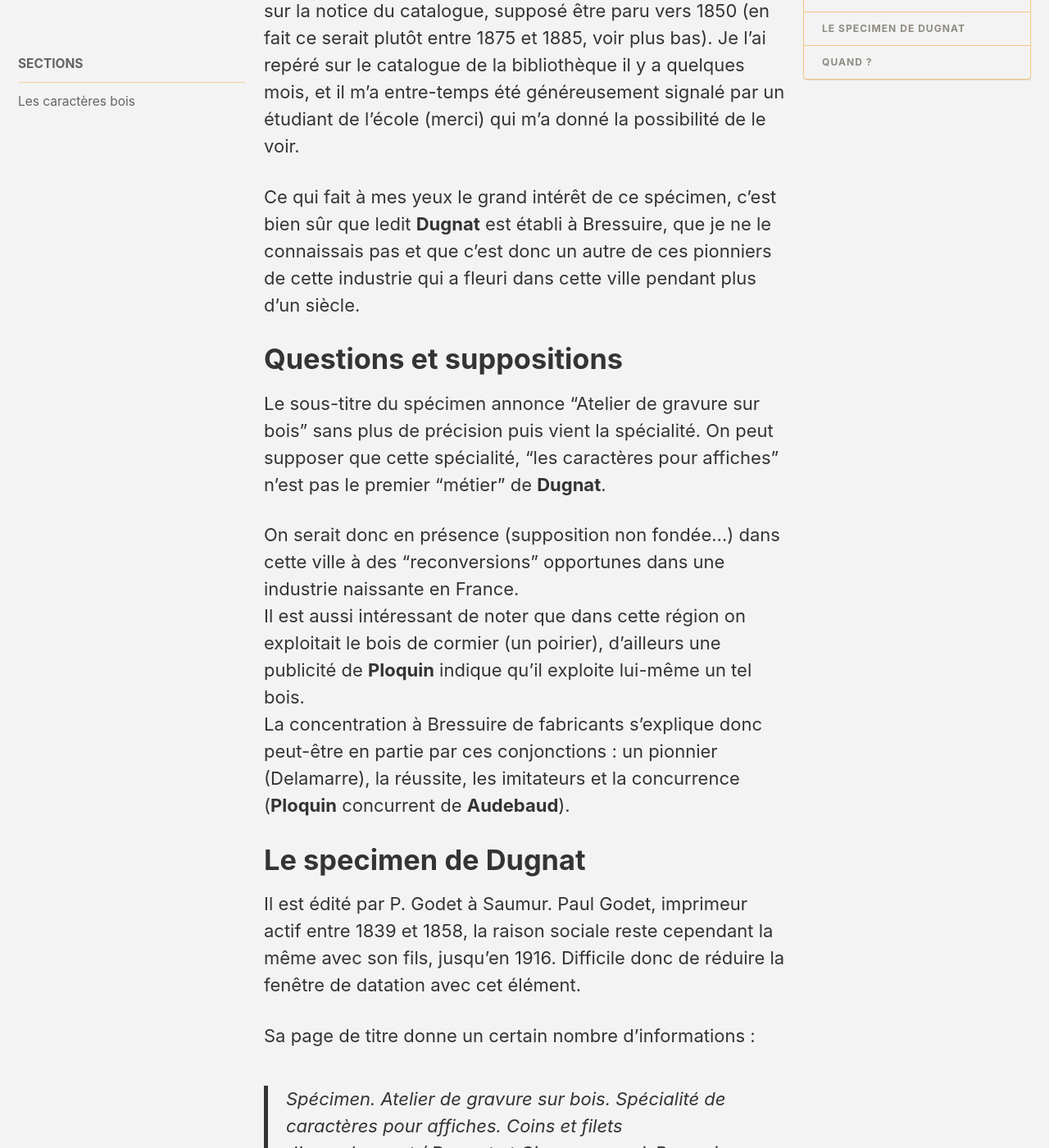
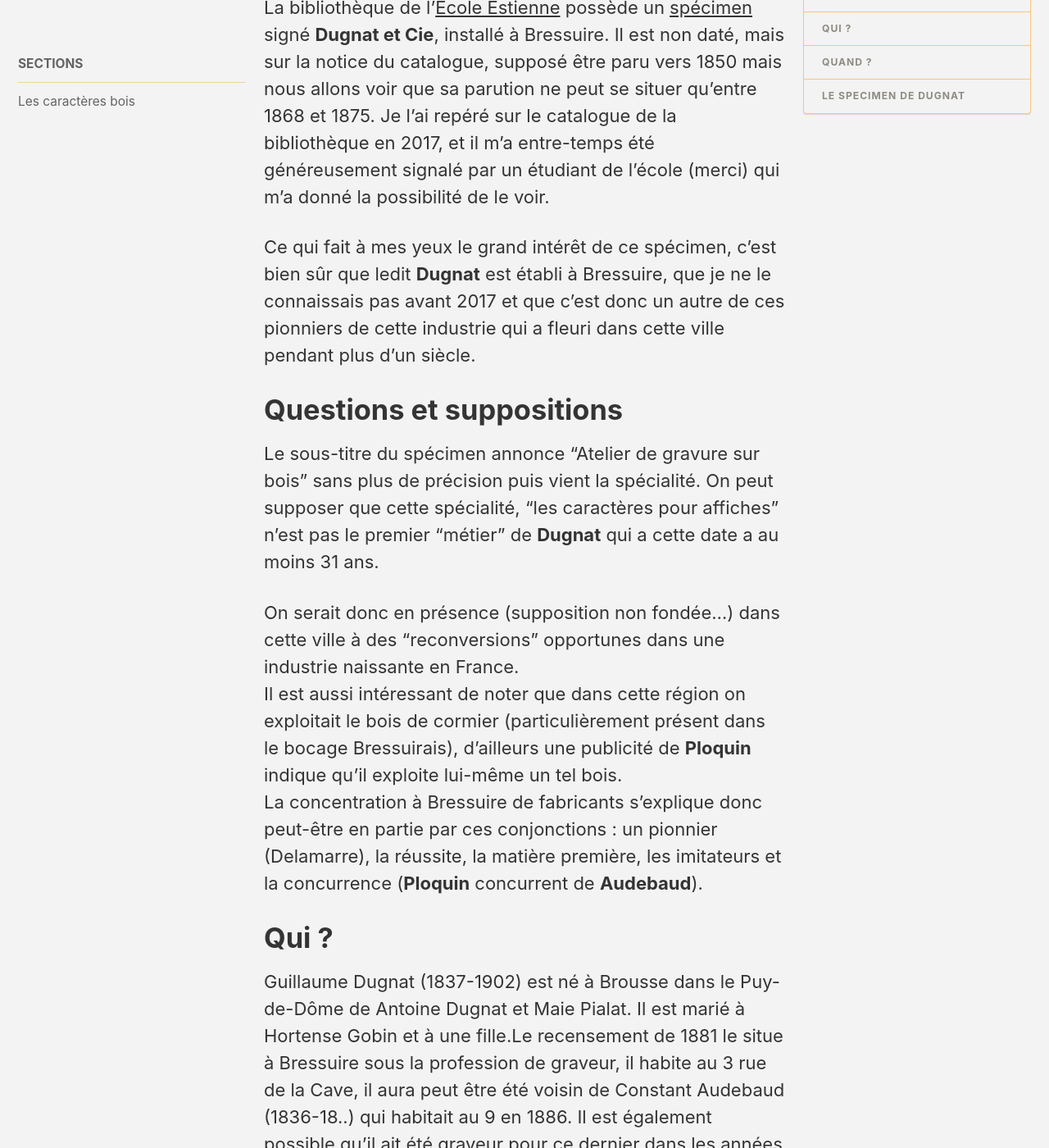
Before and after one commit to ampersandpresslab/carnetlab, a Jekyll site: the page built from _posts/2017-11-13-billet-dugnat.md, in a window 1280 px wide and 1400 px high, scrolled down 1388 px. Shown: the whole window at 82% size. Built offline with Jekyll 4.4.1, drawn with Linux system fonts in a browser that asks for light colours; some of the changed text lies outside the part shown.

Commit message:
maj billet Dugnat

```diff
--- a/_posts/2017-11-13-billet-dugnat.md
+++ b/_posts/2017-11-13-billet-dugnat.md
@@ -23,21 +23,33 @@ toc_label: Sommaire
 toc_icon: list
 ---
 
-La bibliothèque de l'[École Estienne](http://www.ecole-estienne.paris/) possède un [spécimen](http://bibliotheques-specialisees.paris.fr/ark:/73873/pf0002107187?highlight=dugnat) signé **Dugnat et Cie**, installé à Bressuire. Il est non daté, mais sur la notice du catalogue, supposé être paru vers 1850 (en fait ce serait plutôt entre 1875 et 1885, voir plus bas). Je l'ai repéré sur le catalogue de la bibliothèque il y a quelques mois, et il m'a entre-temps été généreusement signalé par un étudiant de l'école (merci) qui m'a donné la possibilité de le voir.
+Article de 2017 mis à jour en 2022.
 
-Ce qui fait à mes yeux le grand intérêt de ce spécimen, c'est bien sûr que ledit **Dugnat** est établi à Bressuire, que je ne le connaissais pas et que c'est donc un autre de ces pionniers de cette industrie qui a fleuri dans cette ville pendant plus d'un siècle.
+La bibliothèque de l'[École Estienne](http://www.ecole-estienne.paris/) possède un [spécimen](http://bibliotheques-specialisees.paris.fr/ark:/73873/pf0002107187?highlight=dugnat) signé **Dugnat et Cie**, installé à Bressuire. Il est non daté, mais sur la notice du catalogue, supposé être paru vers 1850 mais nous allons voir que sa parution ne peut se situer qu'entre 1868 et 1875\. Je l'ai repéré sur le catalogue de la bibliothèque en 2017, et il m'a entre-temps été généreusement signalé par un étudiant de l'école (merci) qui m'a donné la possibilité de le voir.
+
+Ce qui fait à mes yeux le grand intérêt de ce spécimen, c'est bien sûr que ledit **Dugnat** est établi à Bressuire, que je ne le connaissais pas avant 2017 et que c'est donc un autre de ces pionniers de cette industrie qui a fleuri dans cette ville pendant plus d'un siècle.
 
 # Questions et suppositions
 
-Le sous-titre du spécimen annonce "Atelier de gravure sur bois" sans plus de précision puis vient la spécialité. On peut supposer que cette spécialité, "les caractères pour affiches" n'est pas le premier "métier" de **Dugnat**.
+Le sous-titre du spécimen annonce "Atelier de gravure sur bois" sans plus de précision puis vient la spécialité. On peut supposer que cette spécialité, "les caractères pour affiches" n'est pas le premier "métier" de **Dugnat** qui a cette date a au moins 31 ans.
 
 On serait donc en présence (supposition non fondée...) dans cette ville à des "reconversions" opportunes dans une industrie naissante en France.<br>
-Il est aussi intéressant de noter que dans cette région on exploitait le bois de cormier (un poirier), d'ailleurs une publicité de **Ploquin** indique qu'il exploite lui-même un tel bois.<br>
-La concentration à Bressuire de fabricants s'explique donc peut-être en partie par ces conjonctions : un pionnier (Delamarre), la réussite, les imitateurs et la concurrence (**Ploquin** concurrent de **Audebaud**).
+Il est aussi intéressant de noter que dans cette région on exploitait le bois de cormier (particulièrement présent dans le bocage Bressuirais), d'ailleurs une publicité de **Ploquin** indique qu'il exploite lui-même un tel bois.<br>
+La concentration à Bressuire de fabricants s'explique donc peut-être en partie par ces conjonctions : un pionnier (Delamarre), la réussite, la matière première, les imitateurs et la concurrence (**Ploquin** concurrent de **Audebaud**).
+
+# Qui ?
+
+Guillaume Dugnat (1837-1902) est né à Brousse dans le Puy-de-Dôme de Antoine Dugnat et Maie Pialat. Il est marié à Hortense Gobin et à une fille.Le recensement de 1881 le situe à Bressuire sous la profession de graveur, il habite au 3 rue de la Cave, il aura peut être été voisin de Constant Audebaud (1836-18..) qui habitait au 9 en 1886\. Il est également possible qu'il ait été graveur pour ce dernier dans les années 1880 après avoir cessé son activité à son nom en association avec Geffard, voire que Audebaud, qui reprend la fabrique Moreau en 1876, ait également intégré le fonds Dugnat.
+
+# Quand ?
+
+Au vu de son contenu, on peut être effectivement tenté de le dater des années 1850, mais pour le moment Dugnat n'apparaît dans les source qu'en 1868, cité comme fournisseur en caractères bois de la Fonderie Boildieu ([L'imprimerie, journal de la typographie](https://gallica.bnf.fr/ark:/12148/bpt6k3295697g/f11.item.zoom#) ). Il est associé à Geffard entre 75 et 78 (Geffard et Dugnat (orthographié Dunias) apparaît dans l'_Annuaire du commerce_ en 1875). J'inclinerai donc pour une période d'exercice entre 1868-1878.
+
+Quoi qu'il en soit, il présente des polices que pour ma part je n'avais encore jamais vu, ni en bois ni en plomb. De même jamais je n'avais rencontré ce nom, et je n'ai jamais vu de marque "Dugnat".
 
 # Le specimen de Dugnat
 
-Il est édité par P. Godet à Saumur. Paul Godet, imprimeur actif entre 1839 et 1858, la raison sociale reste cependant la même avec son fils, jusqu'en 1916\. Difficile donc de réduire la fenêtre de datation avec cet élément.
+Il est édité par P. Godet à Saumur. Paul Godet, imprimeur actif entre 1839 et 1858, la raison sociale reste cependant la même avec son fils, jusqu'en 1916\. Difficile donc de réduire la fenêtre de datation du spécimen avec cet élément, on peut seulement inféré qu'il ne peut être postérieur à 1875, puisque la raison sociale devient Dugnat et Geffard à cette date.
 
 Sa page de titre donne un certain nombre d'informations :
 
@@ -51,10 +63,4 @@ Seule indication "technique", cet avis en page des compositions des polices :
 
 Nous ne saurons pas quel bois, quand au bain d'huile (en général de l'huile de lin), il permet de saturer le bois afin de l'empêcher de "boire" l'encre, et aussi de le rendre plus résistant à l'humidité et aux insectes.
 
-# Quand ?
-
-Au vu de son contenu, on peut être effectivement tenté de le dater des années 1850, mais pour le moment la raison sociale Geffard et Dugnat (orthographié Dunias) n'apparaît dans l'_Annuaire du commerce_ qu'en 1875\. Par ailleurs un Dugnat, Guillaume (1837-?) est recensé à Bressuire sous la profession de graveur en 1881\. J'inclinerai donc pour une période d'exercice entre 1875-1885.
-
-Quoi qu'il en soit, il présente des polices que pour ma part je n'avais encore jamais vu, ni en bois ni en plomb. De même jamais je n'avais rencontré ce nom, et je n'ai jamais vu de marque "Dugnat". Les recherches sur internet n'ont encore rien donné (à part les mentions citées plus haut), ni dans la presse spécialisée, ni ailleurs.
-
 À suivre ...
```
Also changed, not shown: other parts of _posts/2017-11-13-billet-dugnat.md (+2 -2 lines).
